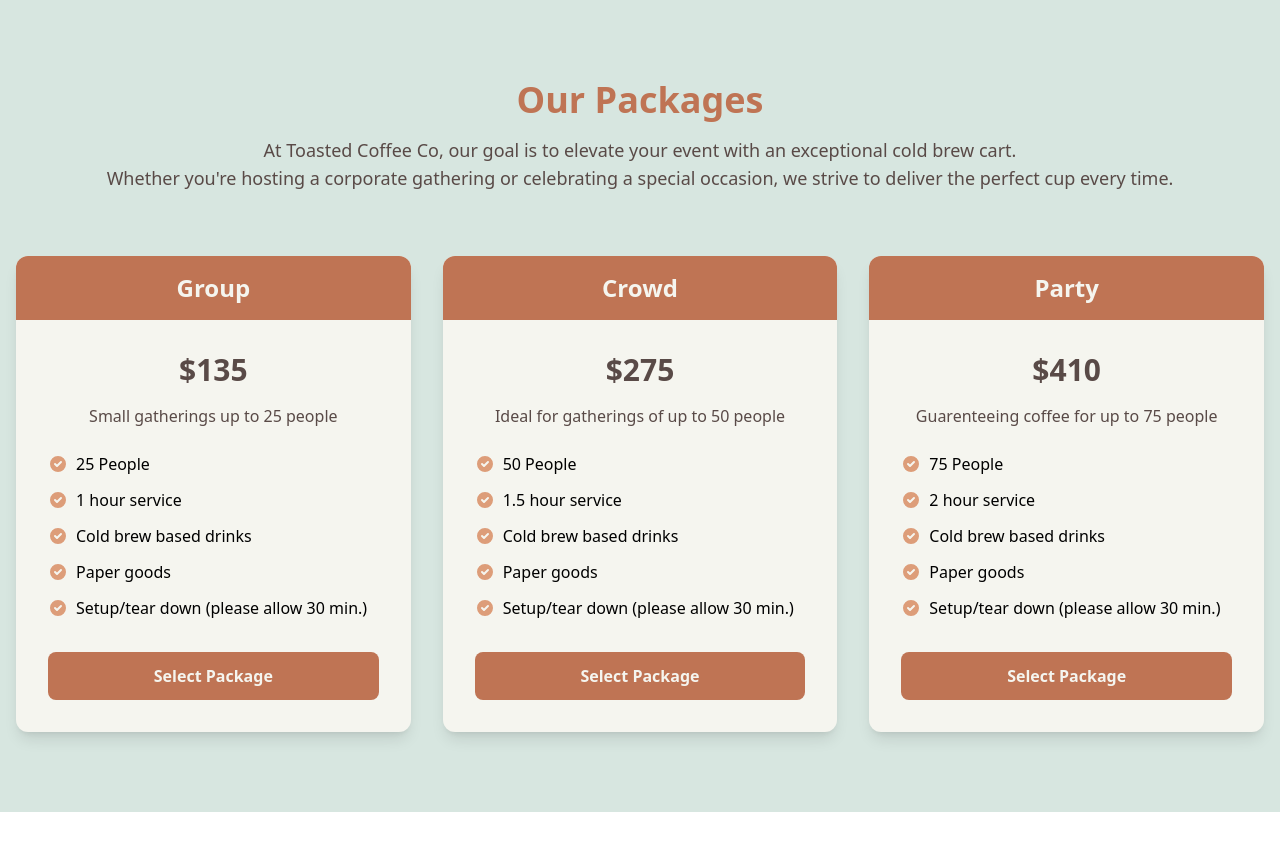
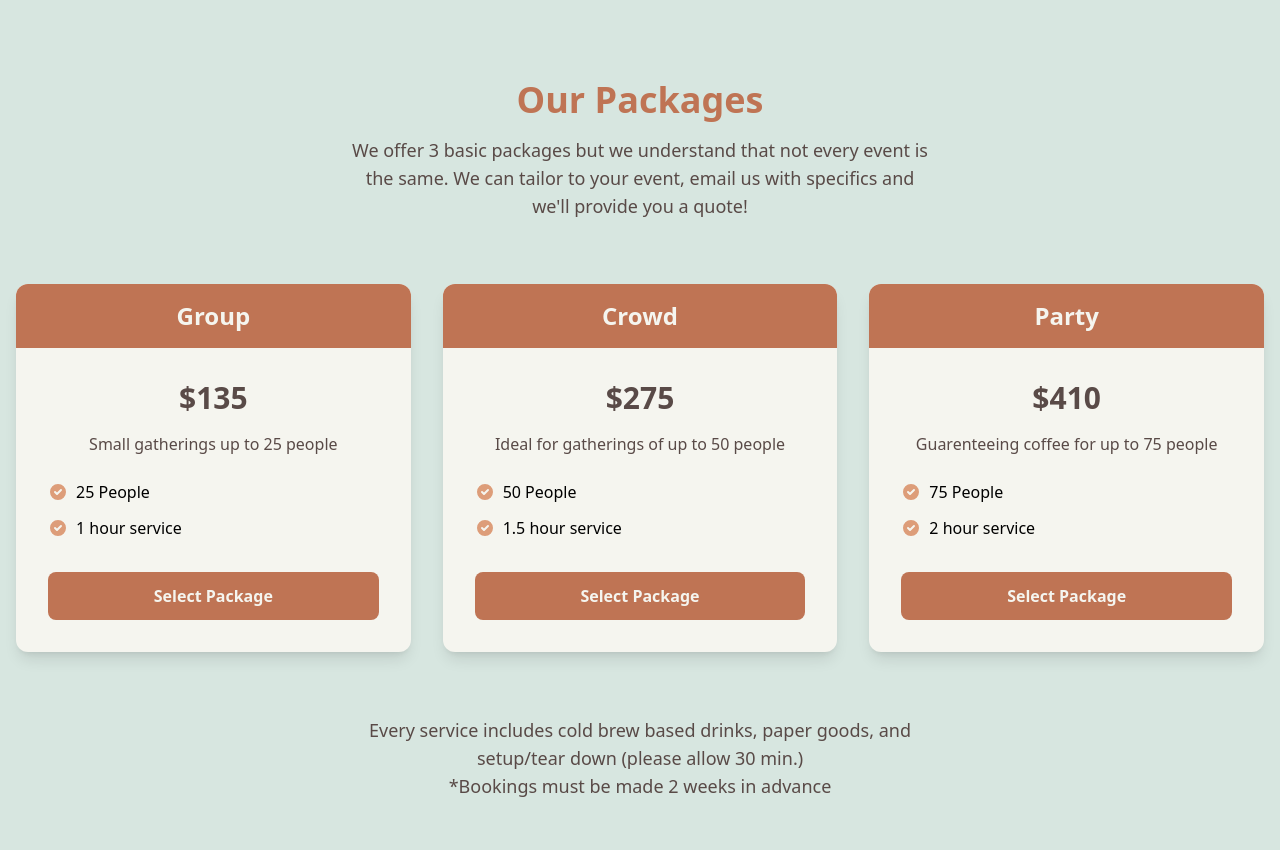
Before and after one commit to joshuagudgel/toasted-coffee-co, a React (Vite) app in the folder frontend/: page / in a window 1280 px wide. Shown: the part 800-1650 px from the top of the page. Before the commit the page ends 1612 px from the top, so only its background shows below. Built offline with nearby package versions, Linux system fonts and the light colour scheme.

Commit message:
coffee FLAVOR, book now outline, simplify packages

```diff
--- a/frontend/src/components/sections/Hero.tsx
+++ b/frontend/src/components/sections/Hero.tsx
@@ -23,7 +23,7 @@
             View Packages
           </button>
           <button
-            className="px-8 py-3 bg-transparent text-parchment font-semibold border-2 border-parchment rounded-full hover:bg-latte hover:text-mocha transition-all"
+            className="px-8 py-3 bg-transparent text-parchment font-semibold border-2 border-parchment rounded-full hover:bg-latte hover:text-mocha hover:border-latte transition-all"
             onClick={() => openModal()}
           >
             Book Now
--- a/frontend/src/components/sections/Packages.tsx
+++ b/frontend/src/components/sections/Packages.tsx
@@ -15,39 +15,21 @@
     name: "Group",
     price: "$135",
     description: "Small gatherings up to 25 people",
-    features: [
-      "25 People",
-      "1 hour service",
-      "Cold brew based drinks",
-      "Paper goods",
-      "Setup/tear down (please allow 30 min.)",
-    ],
+    features: ["25 People", "1 hour service"],
   },
   {
     id: 2,
     name: "Crowd",
     price: "$275",
     description: "Ideal for gatherings of up to 50 people",
-    features: [
-      "50 People",
-      "1.5 hour service",
-      "Cold brew based drinks",
-      "Paper goods",
-      "Setup/tear down (please allow 30 min.)",
-    ],
+    features: ["50 People", "1.5 hour service"],
   },
   {
     id: 3,
     name: "Party",
     price: "$410",
     description: "Guarenteeing coffee for up to 75 people",
-    features: [
-      "75 People",
-      "2 hour service",
-      "Cold brew based drinks",
-      "Paper goods",
-      "Setup/tear down (please allow 30 min.)",
-    ],
+    features: ["75 People", "2 hour service"],
   },
 ];
 
@@ -61,13 +43,10 @@
           <h2 className="text-4xl font-bold text-terracotta mb-4">
             Our Packages
           </h2>
-          <p className="text-lg text-espresso max-w-1/2 mx-auto">
-            At Toasted Coffee Co, our goal is to elevate your event with an
-            exceptional cold brew cart.
-          </p>
-          <p className="text-lg text-espresso max-w-1/2 mx-auto">
-            Whether you're hosting a corporate gathering or celebrating a
-            special occasion, we strive to deliver the perfect cup every time.
+          <p className="text-lg text-espresso max-w-xl mx-auto">
+            We offer 3 basic packages but we understand that not every event is
+            the same. We can tailor to your event, email us with specifics and
+            we'll provide you a quote!
           </p>
         </div>
 
@@ -117,6 +96,15 @@
             </div>
           ))}
         </div>
+        <div className="text-center my-16">
+          <p className="text-lg text-espresso max-w-xl mx-auto">
+            Every service includes cold brew based drinks, paper goods, and
+            setup/tear down (please allow 30 min.)
+          </p>
+          <p className="text-lg text-espresso max-w-xl mx-auto">
+            *Bookings must be made 2 weeks in advance
+          </p>
+        </div>
       </div>
     </section>
   );
--- a/frontend/src/components/ui/BookingModal.tsx
+++ b/frontend/src/components/ui/BookingModal.tsx
@@ -5,7 +5,7 @@
   date: string;
   time: string;
   people: string;
-  coffeeType: string;
+  coffeeFlavor: string;
   milkOption: string;
   location: string;
   notes: string;
@@ -28,7 +28,7 @@
     date: "",
     time: "",
     people: "",
-    coffeeType: "",
+    coffeeFlavor: "",
     milkOption: "",
     location: "",
     notes: "",
@@ -72,7 +72,7 @@
 
   return (
     <div className="fixed inset-0 bg-black bg-opacity-50 z-50 flex items-center justify-center p-4">
-      <div className="bg-white rounded-lg w-full max-w-2xl max-h-[90vh] overflow-y-auto">
+      <div className="bg-parchment rounded-lg w-full max-w-2xl max-h-[90vh] overflow-y-auto">
         <div className="sticky top-0 bg-terracotta text-parchment p-4 flex justify-between items-center">
           <h2 className="text-xl font-bold">Book Your Coffee Experience</h2>
           <button onClick={onClose} className="text-white hover:text-latte">
@@ -153,16 +153,16 @@
 
             <div>
               <label className="block text-espresso font-medium mb-1">
-                Coffee Type
+                Coffee Flavor
               </label>
               <select
-                name="coffeeType"
-                value={formData.coffeeType}
+                name="coffeeFlavor"
+                value={formData.coffeeFlavor}
                 onChange={handleChange}
                 className="w-full px-3 py-2 border border-gray-300 rounded-md focus:outline-none focus:ring-2 focus:ring-terracotta"
                 required
               >
-                <option value="">Select Coffee Type</option>
+                <option value="">Select Coffee Flavor</option>
                 {coffeeOptions.map((option) => (
                   <option key={option.value} value={option.value}>
                     {option.label}
```
